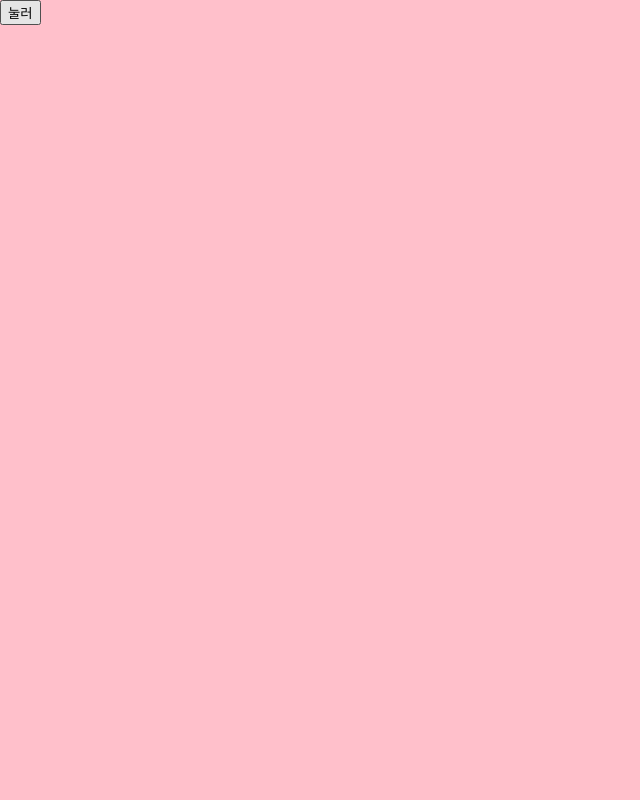
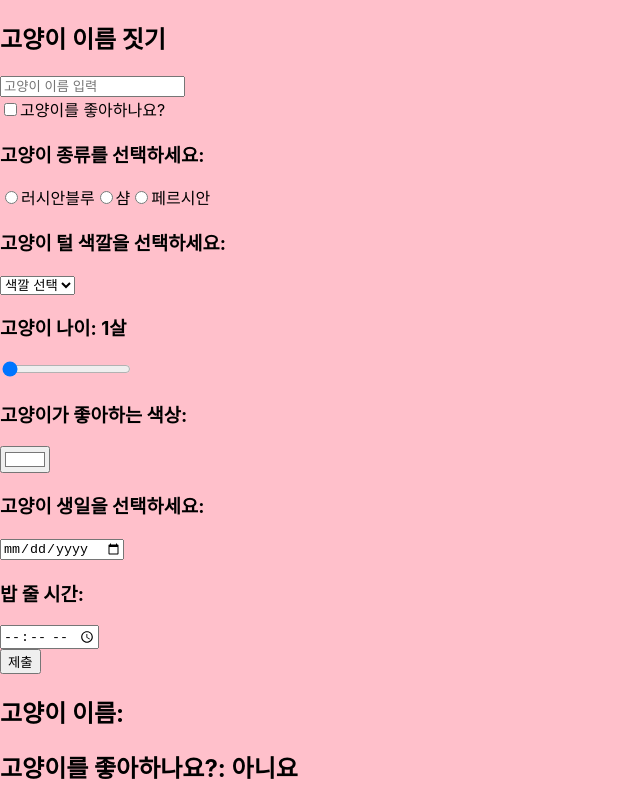
Before and after one commit to eu-bi127/coding_diaries_2025, a React (Create React App) app in the folder react/04_REACT/my-app/: page / in a window 1280 px wide. Shown: the top 800 px of the page, without its empty margins (0-640 px from the left). Built offline with nearby package versions, Linux system fonts and the light colour scheme.

Commit message:
25_06_23
React 폼 처리 절차에 대해서 공부하고 예제를 정리한 것.

```diff
--- a/react/04_REACT/my-app/src/App.js
+++ b/react/04_REACT/my-app/src/App.js
@@ -1,15 +1,163 @@
 import './App.css';
 import React, { useState } from 'react';
 
-function x(){
-  console.log('눌림');
-}
+function App() {
+  const [catName, setCatName] = useState('');        // 고양이 이름 상태
+  const [likesCats, setLikesCats] = useState(false); // 체크박스 상태 (고양이 좋아하는지 여부)
+  const [catType, setCatType] = useState('');        // 라디오 버튼 상태 (고양이 종류)
+  const [furColor, setFurColor] = useState('');      // 셀렉트 박스 상태 (고양이 털 색깔)
+  const [catAge, setCatAge] = useState(1);           // 슬라이더 상태 (고양이 나이)
+  const [favoriteColor, setFavoriteColor] = useState('#ffffff'); // 고양이가 좋아하는 색상
+  const [catBirthDate, setCatBirthDate] = useState('');          // 고양이 생일
+  const [feedingTime, setFeedingTime] = useState('');            // 밥 줄 시간
 
-function App() {
-  return(
-    <>
-      <button onClick={x}>눌러</button>
-    </>
+  // 핸들러들
+  const handleChange = (e) => setCatName(e.target.value);
+  const handleCheckboxChange = (e) => setLikesCats(e.target.checked);
+  const handleRadioChange = (e) => setCatType(e.target.value);
+  const handleSelectChange = (e) => setFurColor(e.target.value);
+  const handleSliderChange = (e) => setCatAge(e.target.value);
+  const handleColorChange = (e) => setFavoriteColor(e.target.value); // 좋아하는 색상
+  const handleDateChange = (e) => setCatBirthDate(e.target.value);   // 고양이 생일
+  const handleTimeChange = (e) => setFeedingTime(e.target.value);    // 밥 줄 시간
+
+  const handleSubmit = (e) => {
+    e.preventDefault(); // 폼 제출 시 기본 동작 방지
+    alert(`
+      고양이 이름: ${catName}
+      고양이를 좋아하나요?: ${likesCats ? "네" : "아니요"}
+      고양이 종류: ${catType}
+      고양이 털 색깔: ${furColor}
+      고양이 나이: ${catAge}살
+      고양이 좋아하는 색상: ${favoriteColor}
+      고양이 생일: ${catBirthDate}
+      밥 줄 시간: ${feedingTime}
+    `);
+  };
+
+  return (
+    <div>
+      <h2>고양이 이름 짓기</h2>
+      <form onSubmit={handleSubmit}>
+        {/* 고양이 이름 */}
+        <input
+          type="text"
+          name="name"
+          value={catName}
+          onChange={handleChange}
+          placeholder="고양이 이름 입력"
+        />
+
+        {/* 체크박스 */}
+        <div>
+          <label>
+            <input
+              type="checkbox"
+              checked={likesCats}
+              onChange={handleCheckboxChange}
+            />
+            고양이를 좋아하나요?
+          </label>
+        </div>
+
+        {/* 라디오 버튼 */}
+        <div>
+          <h3>고양이 종류를 선택하세요:</h3>
+          <label>
+            <input
+              type="radio"
+              value="러시안블루"
+              checked={catType === '러시안블루'}
+              onChange={handleRadioChange}
+            />
+            러시안블루
+          </label>
+          <label>
+            <input
+              type="radio"
+              value="샴"
+              checked={catType === '샴'}
+              onChange={handleRadioChange}
+            />
+            샴
+          </label>
+          <label>
+            <input
+              type="radio"
+              value="페르시안"
+              checked={catType === '페르시안'}
+              onChange={handleRadioChange}
+            />
+            페르시안
+          </label>
+        </div>
+
+        {/* 셀렉트 박스 */}
+        <div>
+          <h3>고양이 털 색깔을 선택하세요:</h3>
+          <select value={furColor} onChange={handleSelectChange}>
+            <option value="">색깔 선택</option>
+            <option value="검정">검정</option>
+            <option value="흰색">흰색</option>
+            <option value="회색">회색</option>
+            <option value="갈색">갈색</option>
+          </select>
+        </div>
+
+        {/* 슬라이더 (고양이 나이 입력) */}
+        <div>
+          <h3>고양이 나이: {catAge}살</h3>
+          <input
+            type="range"
+            min="1"
+            max="20"
+            value={catAge}
+            onChange={handleSliderChange}
+          />
+        </div>
+
+        {/* 색상 선택 (고양이가 좋아하는 색상) */}
+        <div>
+          <h3>고양이가 좋아하는 색상:</h3>
+          <input
+            type="color"
+            value={favoriteColor}
+            onChange={handleColorChange}
+          />
+        </div>
+
+        {/* 생일 입력 */}
+        <div>
+          <h3>고양이 생일을 선택하세요:</h3>
+          <input
+            type="date"
+            value={catBirthDate}
+            onChange={handleDateChange}
+          />
+        </div>
+
+        {/* 밥 줄 시간 */}
+        <div>
+          <h3>밥 줄 시간:</h3>
+          <input
+            type="time"
+            value={feedingTime}
+            onChange={handleTimeChange}
+          />
+        </div>
+
+        <input type="submit" value="제출" />
+      </form>
+
+      <h2>고양이 이름: {catName}</h2>
+      <h2>고양이를 좋아하나요?: {likesCats ? "네" : "아니요"}</h2>
+      <h2>선택한 고양이 종류: {catType}</h2>
+      <h2>선택한 털 색깔: {furColor}</h2>
+      <h2>고양이 나이: {catAge}살</h2>
+      <h2>고양이 좋아하는 색상: {favoriteColor}</h2>
+      <h2>고양이 생일: {catBirthDate}</h2>
+      <h2>밥 줄 시간: {feedingTime}</h2>
+    </div>
   );
 }
 
```
